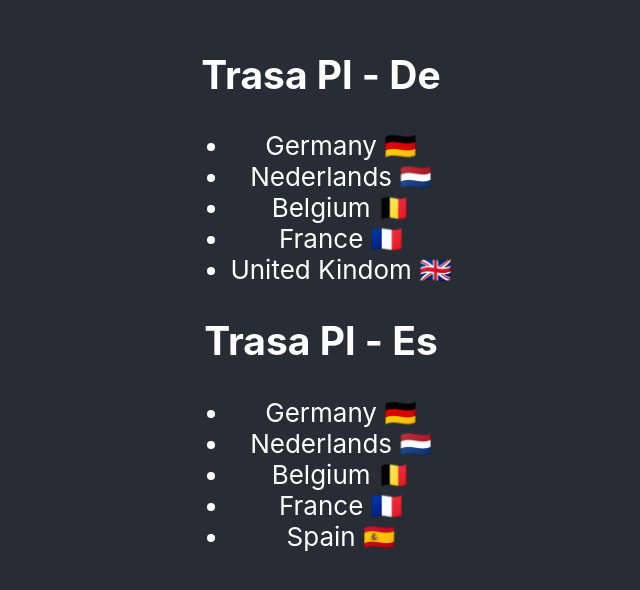
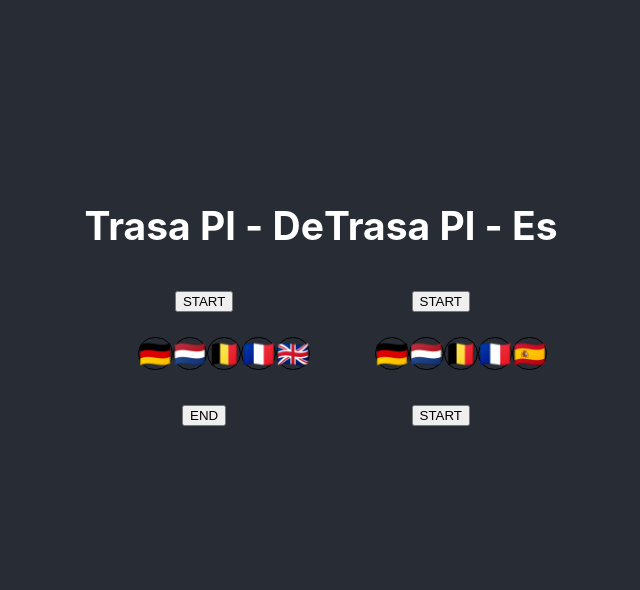
Before and after one commit to qolvap/driver-app, a React (Create React App) app: page / in a window 1280 px wide. Shown: the part 102-692 px from the top of the page, without its empty margins (319-959 px from the left). Built offline with nearby package versions, Linux system fonts and the light colour scheme.

Commit message:
better organisation & styling

```diff
--- a/src/components/FlagsList.tsx
+++ b/src/components/FlagsList.tsx
@@ -1,42 +1,39 @@
 import React from 'react';
+import  data   from './data.tsx';
+import './styles/FlagList.css';
+
+interface Flag {
+  name: string;
+  emoji: string;
+}
 
 const FlagList: React.FC = () => {
-
-  const trasaPlUk = [
-    { name: 'Germany', emoji: '🇩🇪' },
-    { name: 'Nederlands', emoji: '🇳🇱' },
-    { name: 'Belgium', emoji: '🇧🇪' },
-    { name: 'France', emoji: '🇫🇷' },
-    { name: 'United Kindom', emoji: '🇬🇧' },
-  ];
-
-  const trasaPlEs = [
-    { name: 'Germany', emoji: '🇩🇪' },
-    { name: 'Nederlands', emoji: '🇳🇱' },
-    { name: 'Belgium', emoji: '🇧🇪' },
-    { name: 'France', emoji: '🇫🇷' },
-    { name: 'Spain', emoji: '🇪🇸' },
-  ];
-
   return (
-    <div>
+    <div className='flag-list-section'>
+      <div className='flag-row'>
       <h2>Trasa Pl - De</h2>
+      <button className='start-route'>START</button>
       <ul>
-        {trasaPlUk.map((flag) => (
-          <li key={flag.name}>
-            {flag.name} {flag.emoji}
+        {data.trasaPlUk.map((flag) => (
+          <li key={flag.emoji}>
+            {flag.emoji}
           </li>
         ))}
       </ul>
-
+      <button className='end-route'>END</button>
+      </div>
+      <div className='flag-row'>
       <h2>Trasa Pl - Es</h2>
+      <button className='start-route'>START</button>
       <ul>
-        {trasaPlEs.map((flag) => (
-          <li key={flag.name}>
-            {flag.name} {flag.emoji}
+        {data.trasaPlEs.map((flag) => (
+          <li key={flag.emoji}>
+           {flag.emoji}
           </li>
         ))}
       </ul>
+      <button className='start-route'>START</button>
+      </div>
     </div>
   );
 };
--- /dev/null
+++ b/src/components/data.tsx
@@ -0,0 +1,21 @@
+import React from 'react';
+
+const data = {
+  trasaPlUk: [
+    { name: 'Germany', emoji: '🇩🇪' },
+    { name: 'Nederlands', emoji: '🇳🇱' },
+    { name: 'Belgium', emoji: '🇧🇪' },
+    { name: 'France', emoji: '🇫🇷' },
+    { name: 'United Kindom', emoji: '🇬🇧' },
+  ],
+
+  trasaPlEs: [
+    { name: 'Germany', emoji: '🇩🇪' },
+    { name: 'Nederlands', emoji: '🇳🇱' },
+    { name: 'Belgium', emoji: '🇧🇪' },
+    { name: 'France', emoji: '🇫🇷' },
+    { name: 'Spain', emoji: '🇪🇸' },
+  ],
+};
+
+export default data;
--- /dev/null
+++ b/src/components/styles/FlagList.css
@@ -0,0 +1,19 @@
+.flag-list-section{
+    display: flex;
+}
+
+.flag-row{
+    display: inline;
+}
+
+.flag-row li{
+    display: inline;
+    border: solid black 1px;
+    border-radius: 50px;
+    gap: 10px;
+    cursor: pointer;
+}
+
+.flag-row li:hover{
+    background-color: whitesmoke;
+}
```
